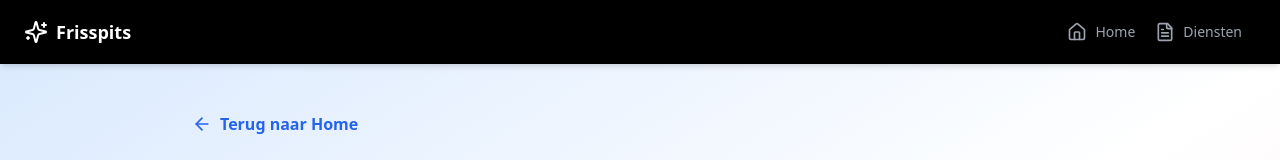
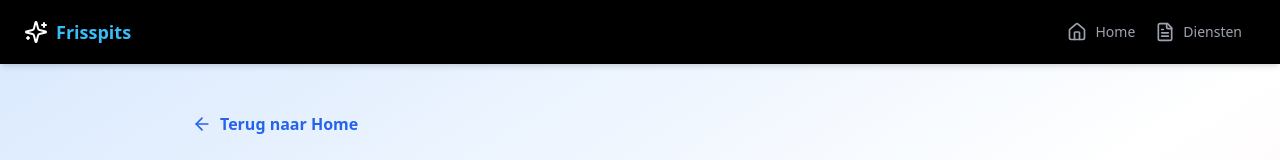
Before and after one commit to Pajer3/rr, a Next.js app: page /bedrijf/over-ons in a window 1280 px wide. Shown: the top 160 px of the page. Built offline with nearby package versions, Linux system fonts and the light colour scheme.

Commit message:
Update Header.tsx

```diff
--- a/src/components/Header.tsx
+++ b/src/components/Header.tsx
@@ -50,7 +50,7 @@ export default function Header() {
       >
         <Link href="/" className="flex items-center justify-center hover:opacity-80 transition-opacity">
           <Sparkles className="h-6 w-6 mr-2 text-primary" />
-          <span className="font-bold text-lg text-primary">Frisspits</span>
+          <span className="font-bold text-lg text-sky-400 text-primary" style={{ fontFamily: 'var(--font-go3)' }}>Frisspits</span>
         </Link>
         <nav className="hidden md:flex items-center gap-2 bg-black">
           <div className="flex p-1 rounded-2xl shadow-inner bg-black">
```
